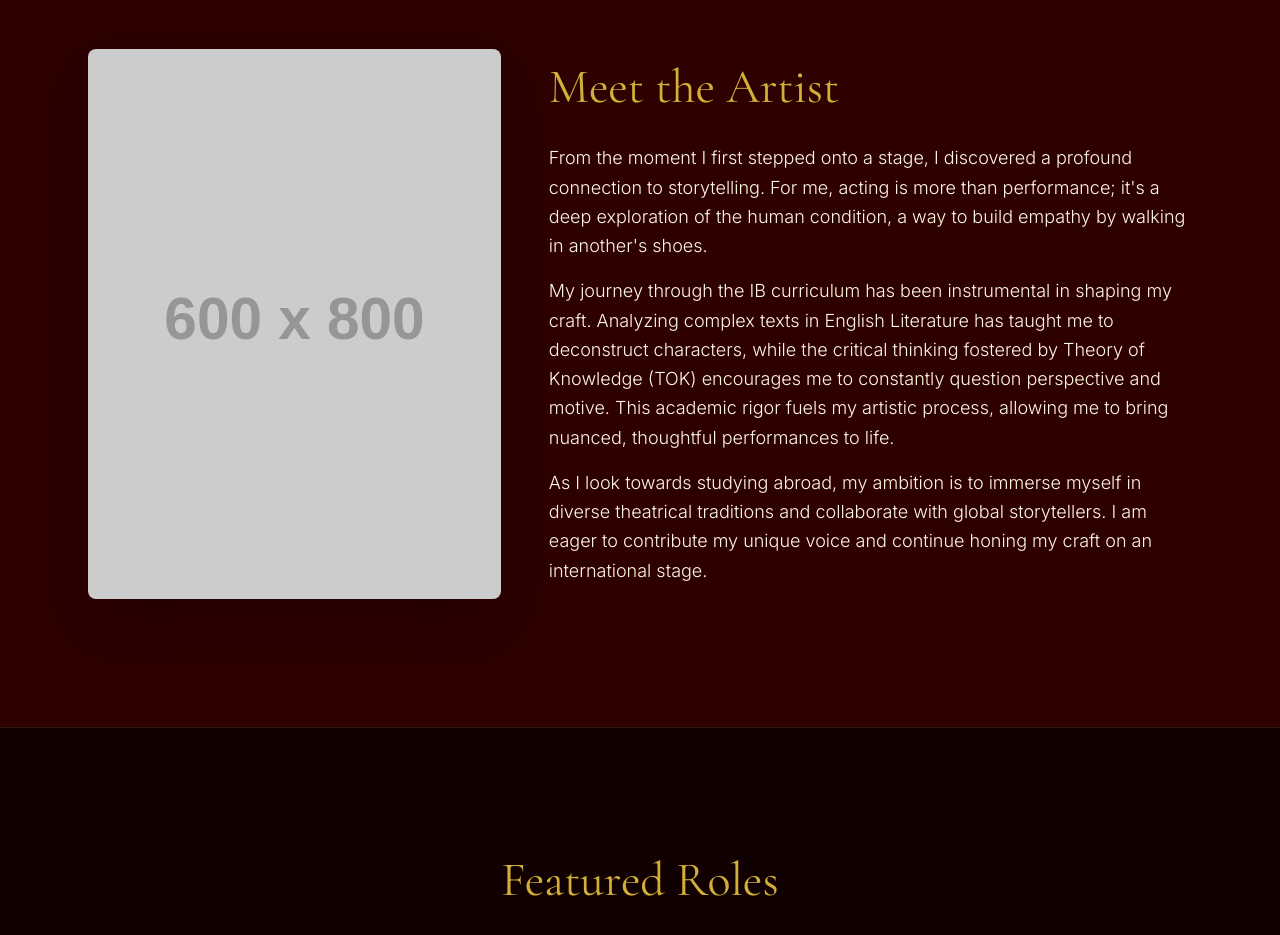
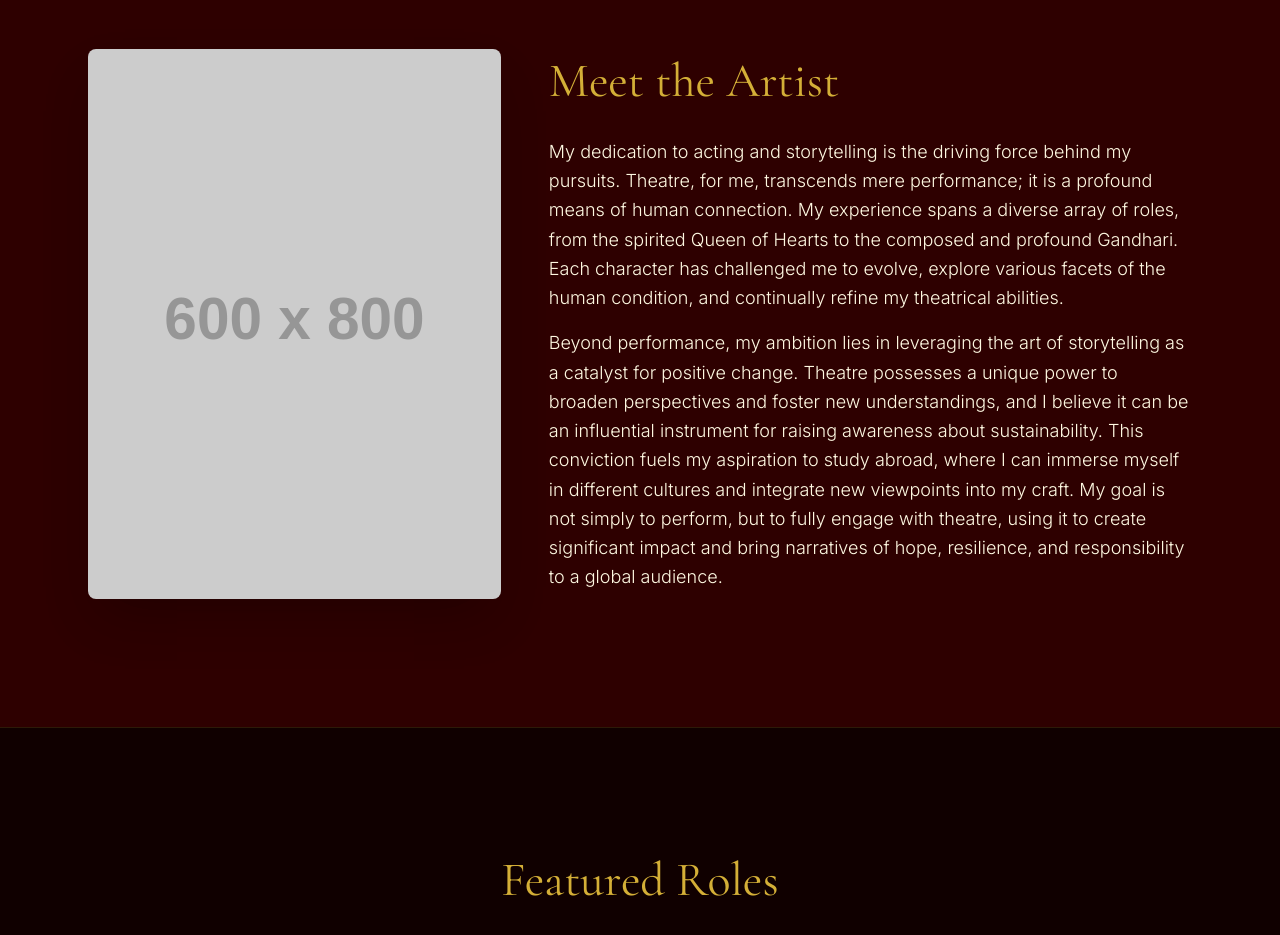
Before and after one commit to TheRealLaksh/Artist-Portfolio, a plain HTML site: page index.html in a window 1280 px wide. Shown: the part 880-1815 px from the top of the page. Drawn offline with nearby package versions, Linux system fonts and the light colour scheme; placeholder pictures from the web are drawn by us.

Commit message:
Update index.html

```diff
--- a/index.html
+++ b/index.html
@@ -66,6 +66,7 @@
 
         <main class="w-full">
 
+            <!-- About Section: Meet the Artist -->
     <section id="about" class="py-20 md:py-32 bg-brand-maroon/50 overflow-hidden">
         <div class="container mx-auto max-w-6xl px-6 grid grid-cols-1 md:grid-cols-5 gap-12 items-center">
             <div class="md:col-span-2 animate-on-scroll slide-in-left">
@@ -74,9 +75,8 @@
             <div class="md:col-span-3">
                 <h2 class="text-4xl md:text-5xl font-serif text-brand-gold mb-6 title-underline animate-on-scroll fade-in-up">Meet the Artist</h2>
                 <div class="space-y-4 text-lg font-light leading-relaxed text-brand-cream">
-                            <p class="animate-on-scroll fade-in-up" data-delay="200">From the moment I first stepped onto a stage, I discovered a profound connection to storytelling. For me, acting is more than performance; it's a deep exploration of the human condition, a way to build empathy by walking in another's shoes.</p>
-                            <p class="animate-on-scroll fade-in-up" data-delay="300">My journey through the IB curriculum has been instrumental in shaping my craft. Analyzing complex texts in English Literature has taught me to deconstruct characters, while the critical thinking fostered by Theory of Knowledge (TOK) encourages me to constantly question perspective and motive. This academic rigor fuels my artistic process, allowing me to bring nuanced, thoughtful performances to life.</p>
-                            <p class="animate-on-scroll fade-in-up" data-delay="400">As I look towards studying abroad, my ambition is to immerse myself in diverse theatrical traditions and collaborate with global storytellers. I am eager to contribute my unique voice and continue honing my craft on an international stage.</p>
+                    <p class="animate-on-scroll fade-in-up" data-delay="200">My dedication to acting and storytelling is the driving force behind my pursuits. Theatre, for me, transcends mere performance; it is a profound means of human connection. My experience spans a diverse array of roles, from the spirited Queen of Hearts to the composed and profound Gandhari. Each character has challenged me to evolve, explore various facets of the human condition, and continually refine my theatrical abilities.</p>
+                    <p class="animate-on-scroll fade-in-up" data-delay="300">Beyond performance, my ambition lies in leveraging the art of storytelling as a catalyst for positive change. Theatre possesses a unique power to broaden perspectives and foster new understandings, and I believe it can be an influential instrument for raising awareness about sustainability. This conviction fuels my aspiration to study abroad, where I can immerse myself in different cultures and integrate new viewpoints into my craft. My goal is not simply to perform, but to fully engage with theatre, using it to create significant impact and bring narratives of hope, resilience, and responsibility to a global audience.</p>
                 </div>
             </div>
         </div>
```
Lines whose indentation alone changed are shown as unchanged.
